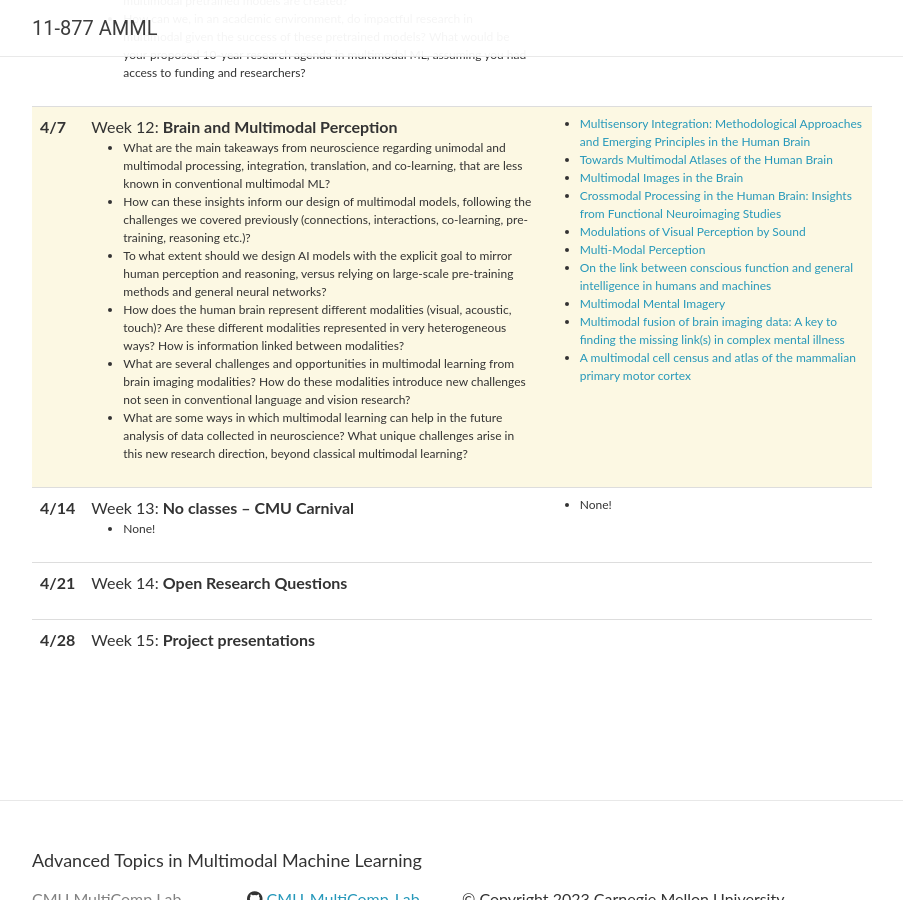
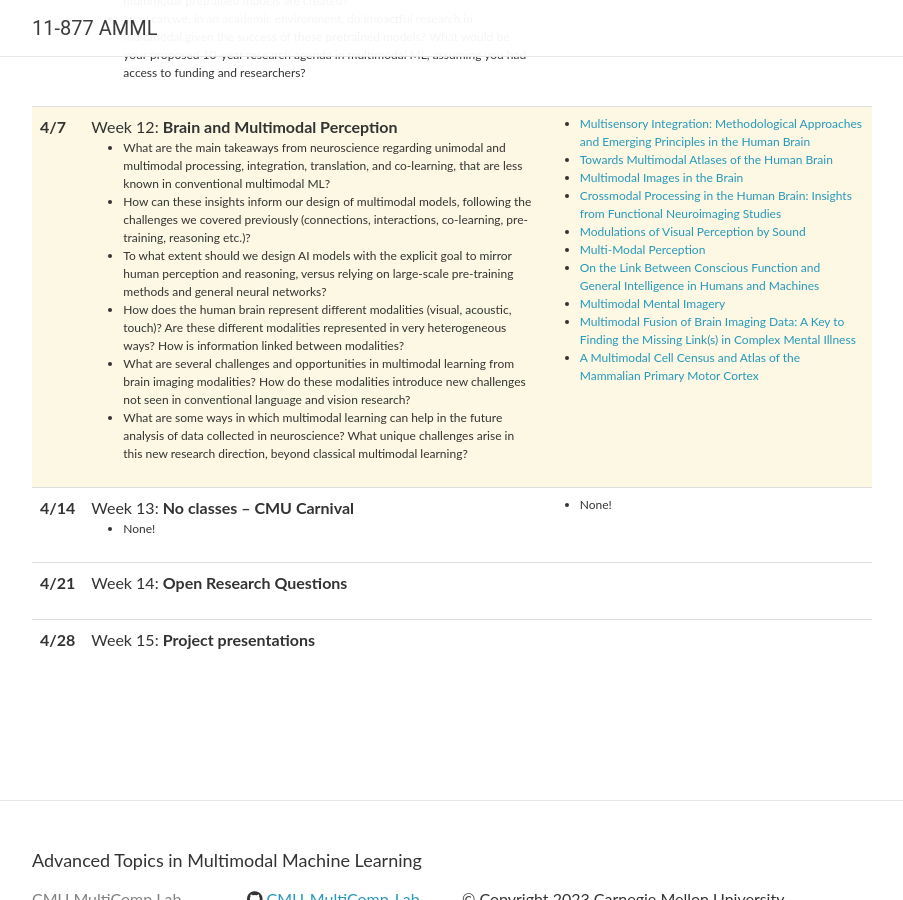
Before and after one commit to CMU-MultiComp-Lab/adv-mmml-course, a Jekyll site: the page built from spring2023/_pages/schedule.md, in a window 1280 px wide and 900 px high, scrolled down 4458 px. Shown: the whole window, without its empty margins (188-1091 px from the left). Built offline with Jekyll 4.4.1, drawn with Linux system fonts in a browser that asks for light colours; nearby versions of some CDN libraries; comment, search, counter and statistics services are not loaded.

```diff
--- a/_data/lectures_2023.yml
+++ b/_data/lectures_2023.yml
@@ -246,10 +246,10 @@
     - <a href="https://academic.oup.com/cercor/article/11/12/1110/492310?login=true">Crossmodal Processing in the Human Brain&#58; Insights from Functional Neuroimaging Studies</a> <br/>
     - <a href="https://ccrma.stanford.edu/courses/155/assignment/resources/Multisensory%20Processes%202.pdf">Modulations of Visual Perception by Sound</a> <br/>
     - <a href="https://nobaproject.com/modules/multi-modal-perception">Multi-Modal Perception</a> <br/>
-    - <a href="https://arxiv.org/abs/2204.05133">On the link between conscious function and general intelligence in humans and machines</a> <br/>
+    - <a href="https://arxiv.org/abs/2204.05133">On the Link Between Conscious Function and General Intelligence in Humans and Machines</a> <br/>
     - <a href="https://www.sciencedirect.com/science/article/pii/S0010945217302277">Multimodal Mental Imagery</a> <br/>
-    - <a href="https://pubmed.ncbi.nlm.nih.gov/27347565/">Multimodal fusion of brain imaging data&#58; A key to finding the missing link(s) in complex mental illness</a> <br/>
-    - <a href="https://www.nature.com/articles/s41586-021-03950-0">A multimodal cell census and atlas of the mammalian primary motor cortex</a> <br/>
+    - <a href="https://pubmed.ncbi.nlm.nih.gov/27347565/">Multimodal Fusion of Brain Imaging Data&#58; A Key to Finding the Missing Link(s) in Complex Mental Illness</a> <br/>
+    - <a href="https://www.nature.com/articles/s41586-021-03950-0">A Multimodal Cell Census and Atlas of the Mammalian Primary Motor Cortex</a> <br/>
 
 - date: 4/14
   title: >
```
